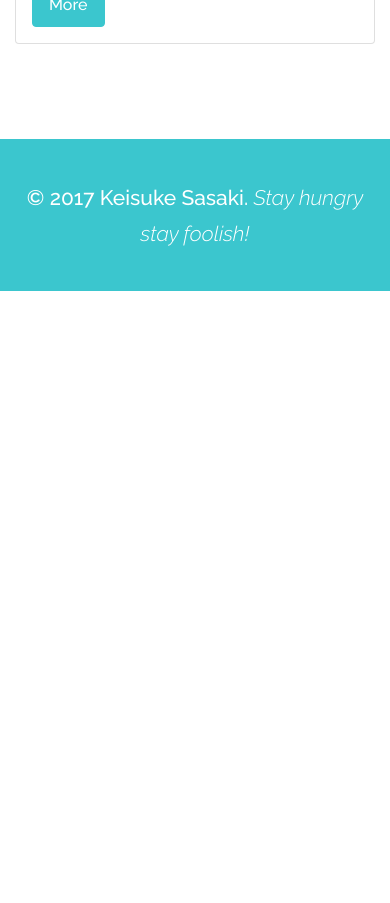
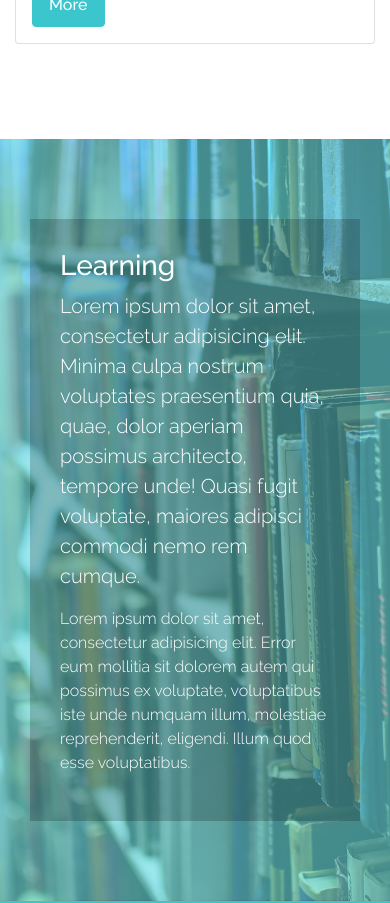
Before and after one commit to keidrun/portfolio, a React app: page / in a window 390 px wide. Shown: the part 8580-9483 px from the top of the page. Before the commit the page ends 8871 px from the top, so only its background shows below. Built offline with nearby package versions, Linux system fonts and the light colour scheme.

Commit message:
Add Learning section

```diff
--- a/src/components/App.jsx
+++ b/src/components/App.jsx
@@ -8,6 +8,7 @@ import Skills from './Skills';
 import Career from './Career';
 import Work from './Work';
 import Footer from './Footer';
+import Learning from './Learning';
 
 const App = () => (
   <div>
@@ -18,6 +19,7 @@ const App = () => (
     <Skills />
     <Career />
     <Work />
+    <Learning />
     <Footer />
   </div>
 );
--- /dev/null
+++ b/src/components/Learning.jsx
@@ -0,0 +1,30 @@
+// @flow
+import React from 'react';
+
+const Learning = () => (
+  <div>
+    <section id="learning" className="my-learning">
+      <div className="my-section-content">
+        <div className="container">
+          <div className="col-md-6 mr-auto">
+            <div className="my-learning__text">
+              <h3>Learning</h3>
+              <p className="lead">
+                Lorem ipsum dolor sit amet, consectetur adipisicing elit. Minima culpa nostrum
+                voluptates praesentium quia, quae, dolor aperiam possimus architecto, tempore unde!
+                Quasi fugit voluptate, maiores adipisci commodi nemo rem cumque.
+              </p>
+              <p>
+                Lorem ipsum dolor sit amet, consectetur adipisicing elit. Error eum mollitia sit
+                dolorem autem qui possimus ex voluptate, voluptatibus iste unde numquam illum,
+                molestiae reprehenderit, eligendi. Illum quod esse voluptatibus.
+              </p>
+            </div>
+          </div>
+        </div>
+      </div>
+    </section>
+  </div>
+);
+
+export default Learning;
--- a/src/components/Nav.jsx
+++ b/src/components/Nav.jsx
@@ -52,6 +52,11 @@ const Nav = () => (
               Work
             </a>
           </li>
+          <li className="nav-item">
+            <a className="nav-link" href="#learning">
+              Learning
+            </a>
+          </li>
         </ul>
       </div>
     </nav>
--- /dev/null
+++ b/src/styles/components/_Learning.scss
@@ -0,0 +1,15 @@
+.my-learning {
+  background-image: linear-gradient(
+      rgba($mainLightBlue, 0.5),
+      rgba($mainLightBlue, 0.5)
+    ),
+    url('/assets/learning.jpg');
+  background-repeat: no-repeat;
+  background-position: center;
+  background-size: cover;
+  &__text {
+    background: rgba($black, 0.2);
+    color: white;
+    padding: 1.875rem;
+  }
+}
--- a/src/styles/index.scss
+++ b/src/styles/index.scss
@@ -11,3 +11,4 @@
 @import './components/SocialBtn';
 @import './components/Card';
 @import './components/SkillItem';
+@import './components/_Learning';
```
Also changed, not shown: public/assets/learning.jpg (added).
